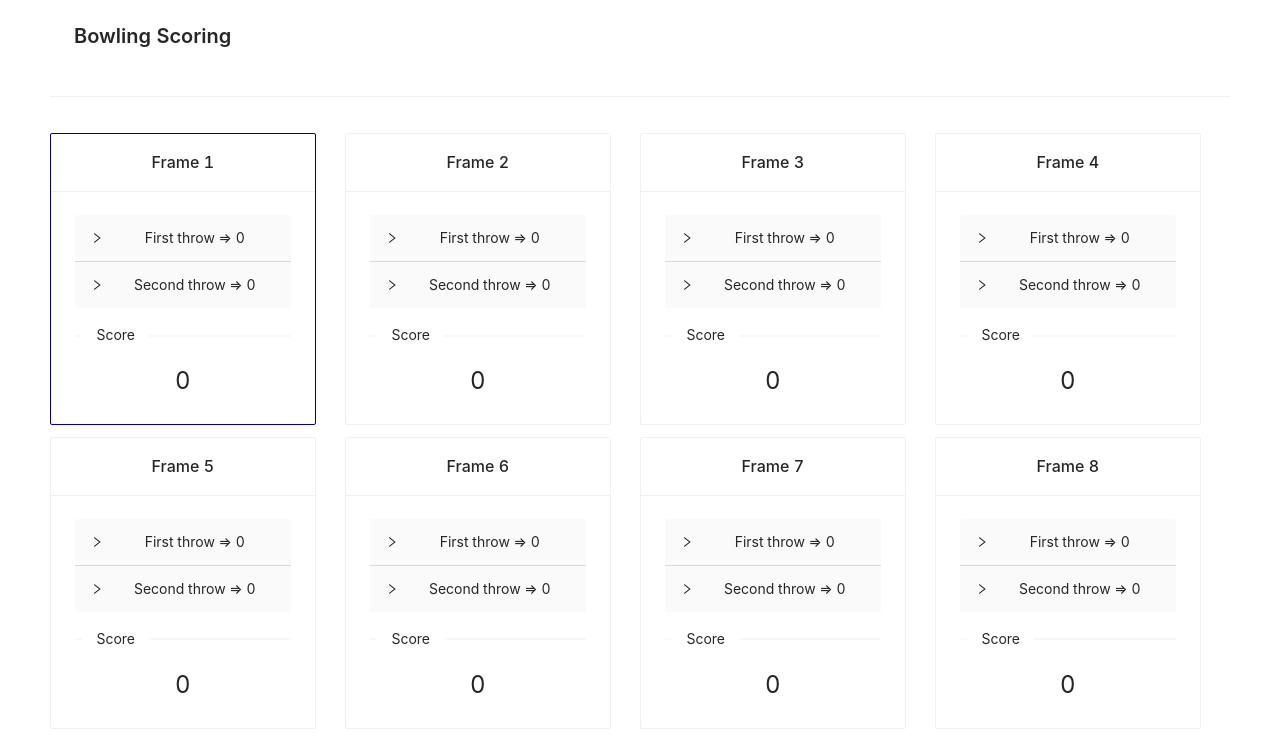
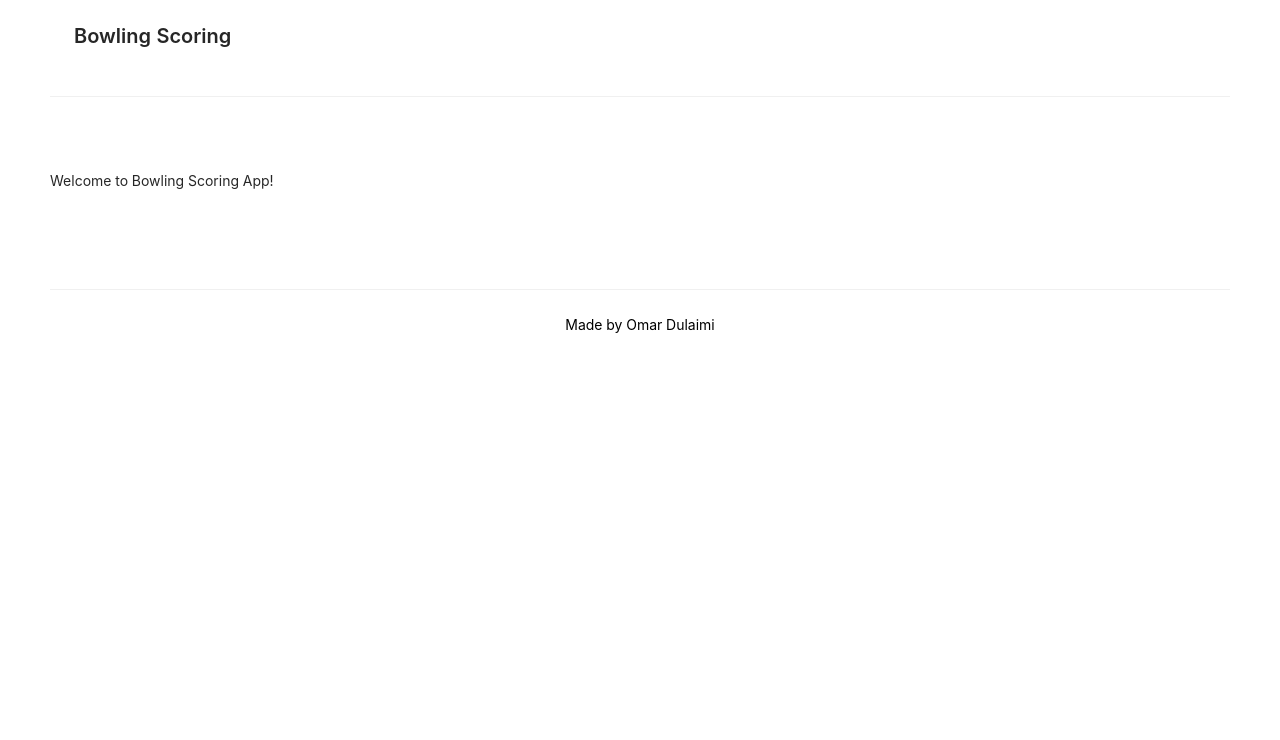
Before and after one commit to omar-dulaimi/bowling-scoring-app, a React (Create React App) app: page / in a window 1280 px wide. Shown: the top 740 px of the page. Built offline with nearby package versions, Linux system fonts and the light colour scheme.

Commit message:
add route for homepage

```diff
--- a/src/App.tsx
+++ b/src/App.tsx
@@ -17,7 +17,11 @@ function App() {
         <Content>
           <BrowserRouter>
             <Routes>
-              <Route path="/" element={<Game />} />
+              <Route
+                path="/"
+                element={<div>Welcome to Bowling Scoring App!</div>}
+              />
+              <Route path="/game" element={<Game />} />
             </Routes>
           </BrowserRouter>
         </Content>
```
